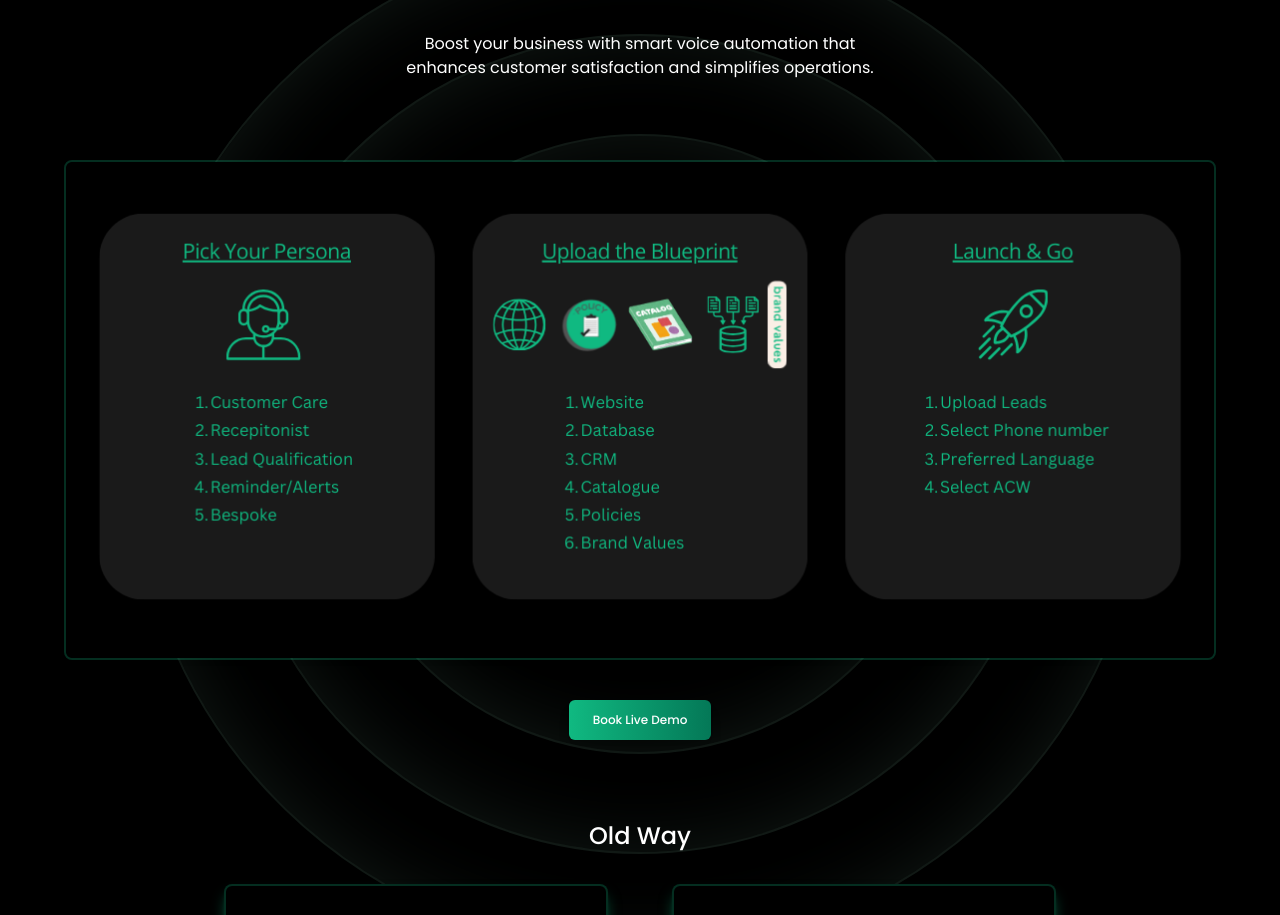
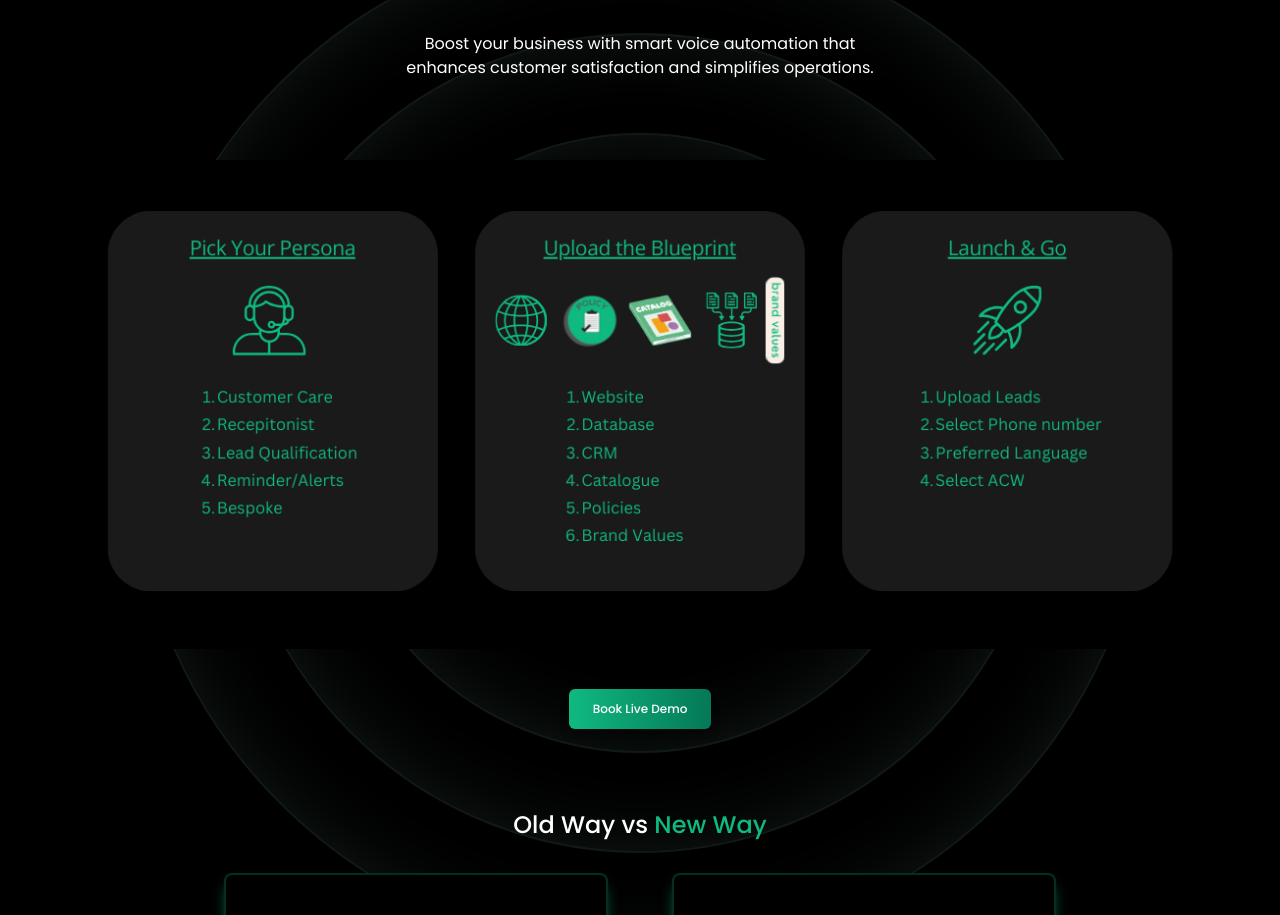
Before and after one commit to singhv04/landing_page, a Next.js app: page / in a window 1280 px wide. Shown: the part 207-1122 px from the top of the page. Built offline with nearby package versions, Linux system fonts and the light colour scheme.

Commit message:
fixed Image and legacy section

```diff
--- a/src/components/legacy/Legacy.tsx
+++ b/src/components/legacy/Legacy.tsx
@@ -7,8 +7,11 @@ const Legacy: React.FC = () => {
     <div className="cg mx-auto w-[90%] text-foreground lg:w-[65%]">
       {/* Header Section */}
       <h1 className="header-text mb-8 text-center text-2xl font-medium">
-        Old Way <span className="hidden">vs</span>{" "}
-        <span className=" text-emerald-500 hidden">New Way</span>
+        Old Way{" "}
+        <span className=" hidden md:inline">
+          <span className="">vs</span>{" "}
+          <span className=" text-emerald-500">New Way</span>
+        </span>
       </h1>
       <section className="grid grid-cols-1 gap-8 md:grid-cols-2 lg:gap-16">
         {/* Old Way Card */}
--- a/src/components/video/DemoVideo.tsx
+++ b/src/components/video/DemoVideo.tsx
@@ -10,13 +10,15 @@ const CanvaImage = () => {
   const [isOpen, toggle] = useToggle();
 
   return (
-    <div className="cg">
-      <div className="relative mx-auto mt-4 w-[90%] h-[200px] sm:h-[300px] md:h-[400px] lg:h-[500px] rounded-lg border-2 border-emerald-500/25 shadow-lg">
+    <div className="cg w-[90%] mx-auto">
+      <div className="flex justify-center mt-2 h-[70%]">
         <Image
           src="/demo.png"
           alt="My Canva Design"
-          fill
-          className="object-cover rounded-lg"
+          width={1293}
+          height={472}
+          quality={100}
+          className="max-w-full h-auto"
         />
       </div>
       <div className="mt-6 flex items-center justify-center md:mt-10">
```
